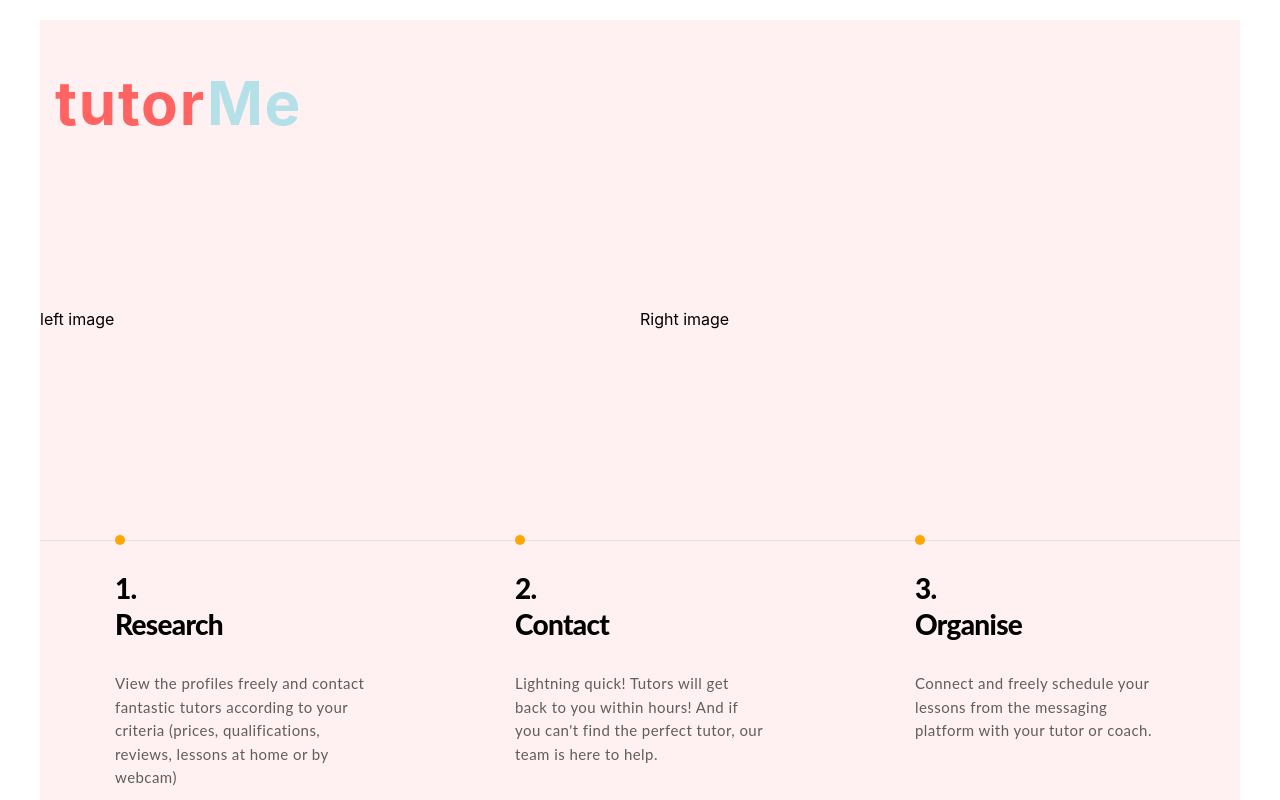
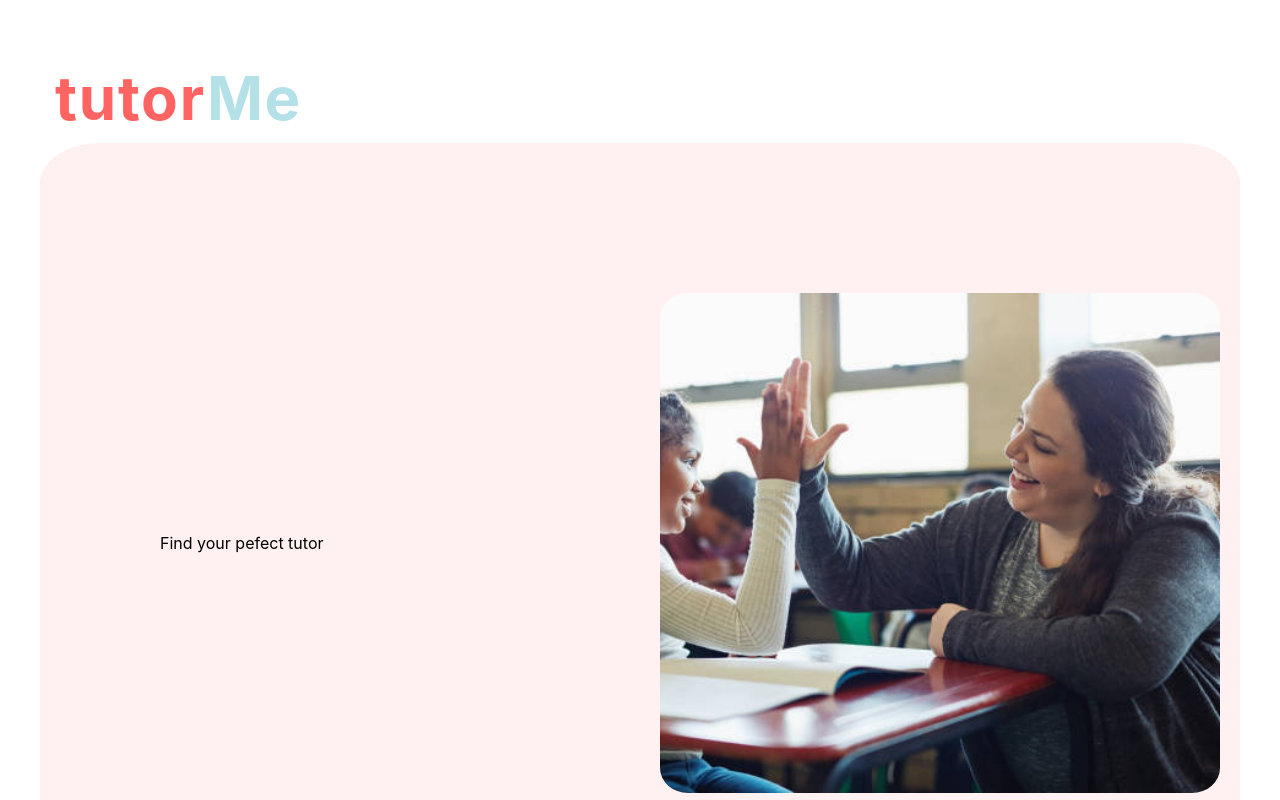
Before and after one commit to sayamgautam1/tutor-me, a React (Create React App) app in the folder client/: page / in a window 1280 px wide. Shown: the top 800 px of the page. Built offline with nearby package versions, Linux system fonts and the light colour scheme.

Commit message:
add hero image and text inside landing page

```diff
--- a/client/src/pages/landing/Landing.js
+++ b/client/src/pages/landing/Landing.js
@@ -2,6 +2,8 @@ import styled, { keyframes } from "styled-components";
 import Header from "../../components/header/Header";
 import { breakpoints } from "../../components/Media";
 import TimelineRow from "./TimelineRow";
+import studnet from "./studnet.jpeg";
+import teacher from "./teacher.jpeg";
 
 const FadeOut = keyframes`
   0%{
@@ -35,7 +37,7 @@ const Layout = styled.div`
 
 const Content = styled.div`
   max-width: 2000px;
-  min-height: 100%;
+  height: 100%;
   margin: 0 auto;
   background-color: #fff0f1;
   display: flex;
@@ -43,6 +45,7 @@ const Content = styled.div`
   flex-wrap: wrap;
   flex: 1;
   position: relative;
+  border-radius: 5%;
 `;
 const Left = styled.div`
   flex: 100%;
@@ -65,6 +68,62 @@ const Right = styled.div`
     flex-wrap: wrap;
   }
 `;
+const HeaderText = styled.div`
+  flex: 100%;
+  padding: 20px;
+  @media (min-width: 900px) {
+    padding: 0;
+    width: 50%;
+    min-width: 200px;
+    flex: 1 0 auto;
+    position: relative;
+    display: flex;
+    flex-direction: column;
+    padding: 0 20%;
+    background-position: center center;
+  }
+  h1 {
+    font-family: "Lato", sans-serif;
+    font-size: 42px;
+    line-height: 128.95%;
+    font-weight: 800;
+    letter-spacing: -0.025em;
+    margin-bottom: 30px;
+  }
+  p {
+    font-family: "Lato", sans-serif;
+    font-weight: 400;
+    font-size: 15px;
+    line-height: 156.19%;
+    margin-bottom: 30px;
+    color: #5e5e5e;
+    letter-spacing: 0.03em;
+  }
+`;
+
+const RightImage = styled.div`
+  background-position: center center;
+  width: 100%;
+  height: 50vh;
+  max-height: 800px;
+  min-height: 500px;
+  background-size: cover;
+  background-repeat: no-repeat;
+  background-image: url(${teacher});
+  margin: 20px;
+  @media (min-width: 900px) {
+    width: 100%;
+    height: 50vh;
+    margin: 20px;
+    max-height: 800px;
+    min-height: 500px;
+    background-size: cover;
+    background-repeat: no-repeat;
+    background-position: center right;
+    background-image: url(${teacher});
+    border-radius: 5%;
+  }
+`;
 const RowSpacer = styled.div`
   width: 100%;
   padding: 80px 0;
@@ -72,14 +131,17 @@ const RowSpacer = styled.div`
 const Landing = () => {
   return (
     <Layout>
+      <Header />
       <Content>
-        <Header />
-        <RowSpacer />
-        <Left>left image</Left>
-        <Right>Right image</Right>
-        <RowSpacer />
-        <TimelineRow />
+        <Left>
+          <HeaderText>Find your pefect tutor</HeaderText>
+        </Left>
+        <Right>
+          <RightImage />
+        </Right>
       </Content>
+      <RowSpacer />
+      <TimelineRow />
     </Layout>
   );
 };
```
Also changed, not shown: client/src/pages/landing/teacher.jpeg.
